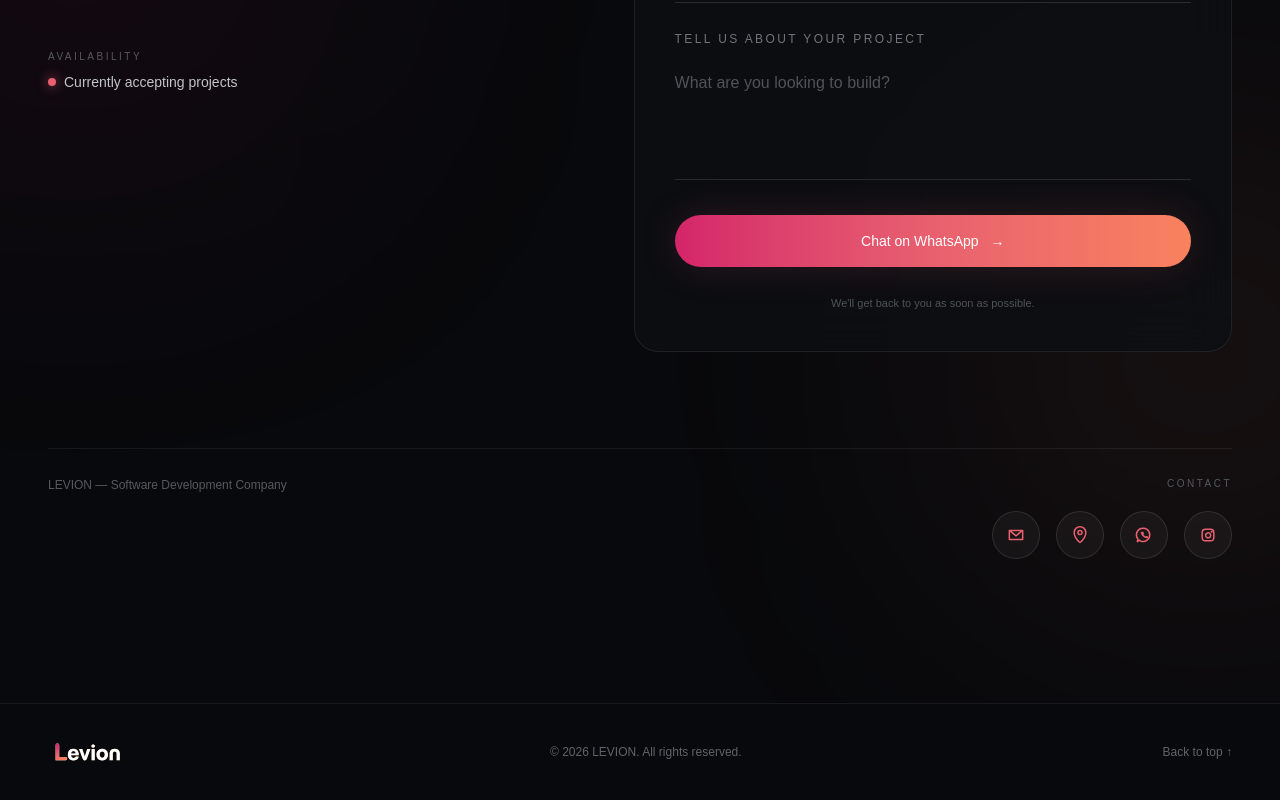
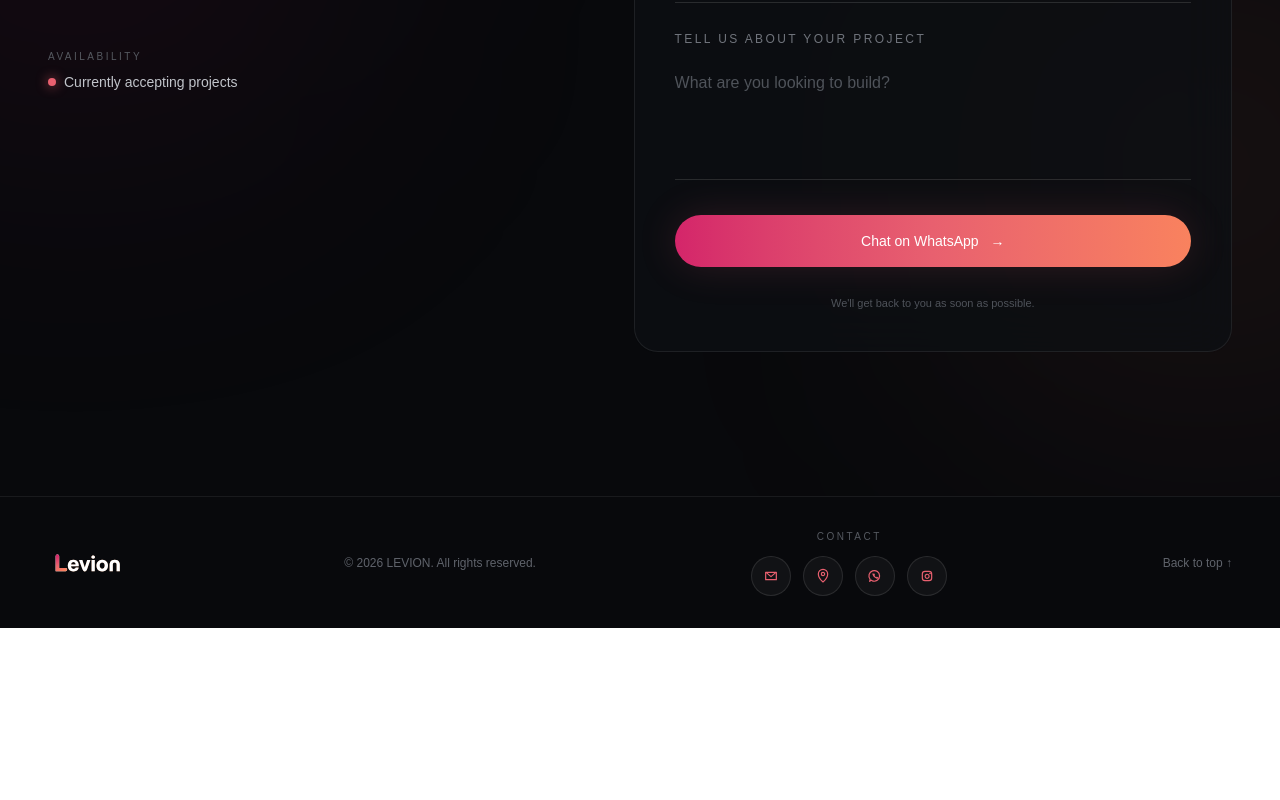
Before and after one commit to team-levion/Levion-website, a Next.js app: page / in a window 1280 px wide. Shown: the part 6182-6982 px from the top of the page. After the commit the page ends 6810 px from the top, so only its background shows below. Built offline with nearby package versions, Linux system fonts and the light colour scheme.

Commit message:
Move contact icons into footer

```diff
--- a/app/page.tsx
+++ b/app/page.tsx
@@ -1723,8 +1723,8 @@ export default function Home() {
 
           {/* BOTTOM LINE */}
           <div
-            id="contact"
             className="
+        hidden
         mt-24
         border-t
         border-white/[0.07]
@@ -1893,11 +1893,13 @@ export default function Home() {
           FOOTER
       ===================================================== */}
       <footer
+        id="contact"
         className="
           border-t
           border-white/[0.07]
           px-6
           py-8
+          scroll-mt-24
           md:px-10
           lg:px-12
         "
@@ -1928,6 +1930,137 @@ export default function Home() {
           </p>
 
 
+          <div className="flex flex-col items-center gap-3">
+            <p
+              className="
+                text-[10px]
+                uppercase
+                tracking-[0.25em]
+                text-[#555960]
+              "
+            >
+              Contact
+            </p>
+
+            <div className="flex flex-wrap justify-center gap-3">
+              <a
+                href="mailto:hello.levion@gmail.com"
+                aria-label="Email LEVION"
+                title="Email"
+                className="
+                  flex
+                  h-10
+                  w-10
+                  items-center
+                  justify-center
+                  rounded-full
+                  border
+                  border-white/10
+                  bg-white/[0.04]
+                  text-[#E8606F]
+                  transition
+                  hover:-translate-y-1
+                  hover:border-[#E8606F]/50
+                  hover:bg-[#E8606F]/10
+                "
+              >
+                <svg className="h-4 w-4" viewBox="0 0 24 24" fill="none" aria-hidden="true">
+                  <path d="M4 6.5h16v11H4v-11Z" stroke="currentColor" strokeWidth="1.8" strokeLinejoin="round" />
+                  <path d="m5 7 7 6 7-6" stroke="currentColor" strokeWidth="1.8" strokeLinecap="round" strokeLinejoin="round" />
+                </svg>
+              </a>
+
+              <a
+                href="https://www.google.com/maps/search/?api=1&query=Kerala"
+                target="_blank"
+                rel="noopener noreferrer"
+                aria-label="Open LEVION location on Google Maps"
+                title="Location"
+                className="
+                  flex
+                  h-10
+                  w-10
+                  items-center
+                  justify-center
+                  rounded-full
+                  border
+                  border-white/10
+                  bg-white/[0.04]
+                  text-[#E8606F]
+                  transition
+                  hover:-translate-y-1
+                  hover:border-[#E8606F]/50
+                  hover:bg-[#E8606F]/10
+                "
+              >
+                <svg className="h-4 w-4" viewBox="0 0 24 24" fill="none" aria-hidden="true">
+                  <path d="M12 21s7-5.7 7-12a7 7 0 1 0-14 0c0 6.3 7 12 7 12Z" stroke="currentColor" strokeWidth="1.8" strokeLinejoin="round" />
+                  <path d="M12 11.5a2.5 2.5 0 1 0 0-5 2.5 2.5 0 0 0 0 5Z" stroke="currentColor" strokeWidth="1.8" />
+                </svg>
+              </a>
+
+              <a
+                href={whatsappUrl}
+                target="_blank"
+                rel="noopener noreferrer"
+                aria-label="Chat with LEVION on WhatsApp"
+                title="WhatsApp"
+                className="
+                  flex
+                  h-10
+                  w-10
+                  items-center
+                  justify-center
+                  rounded-full
+                  border
+                  border-white/10
+                  bg-white/[0.04]
+                  text-[#E8606F]
+                  transition
+                  hover:-translate-y-1
+                  hover:border-[#E8606F]/50
+                  hover:bg-[#E8606F]/10
+                "
+              >
+                <svg className="h-4 w-4" viewBox="0 0 24 24" fill="none" aria-hidden="true">
+                  <path d="M6.6 18.2 4 20l.7-3.1A8 8 0 1 1 8 19.3l-1.4-1.1Z" stroke="currentColor" strokeWidth="1.8" strokeLinecap="round" strokeLinejoin="round" />
+                  <path d="M9.4 8.7c.2-.5.4-.6.8-.6h.5c.2 0 .4.1.5.4l.7 1.6c.1.3.1.5-.1.7l-.5.6c.5 1 1.3 1.8 2.4 2.4l.6-.5c.2-.2.5-.2.7-.1l1.6.7c.3.1.4.3.4.6v.5c0 .4-.2.6-.6.8-.7.3-1.6.3-2.6-.1-2.4-.9-4.6-3.1-5.4-5.4-.4-1-.4-1.9-.1-2.6Z" fill="currentColor" />
+                </svg>
+              </a>
+
+              <a
+                href="https://www.instagram.com/levion.dev"
+                target="_blank"
+                rel="noopener noreferrer"
+                aria-label="Open LEVION on Instagram"
+                title="Instagram"
+                className="
+                  flex
+                  h-10
+                  w-10
+                  items-center
+                  justify-center
+                  rounded-full
+                  border
+                  border-white/10
+                  bg-white/[0.04]
+                  text-[#E8606F]
+                  transition
+                  hover:-translate-y-1
+                  hover:border-[#E8606F]/50
+                  hover:bg-[#E8606F]/10
+                "
+              >
+                <svg className="h-4 w-4" viewBox="0 0 24 24" fill="none" aria-hidden="true">
+                  <rect x="5" y="5" width="14" height="14" rx="4" stroke="currentColor" strokeWidth="1.8" />
+                  <path d="M15 11.4a3 3 0 1 1-5.8 1.4 3 3 0 0 1 5.8-1.4Z" stroke="currentColor" strokeWidth="1.8" />
+                  <path d="M16.5 8.2h.1" stroke="currentColor" strokeWidth="2.4" strokeLinecap="round" />
+                </svg>
+              </a>
+            </div>
+          </div>
+
+
           <a
             href="#"
             className="text-xs text-[#5F636B] transition hover:text-white"
```
